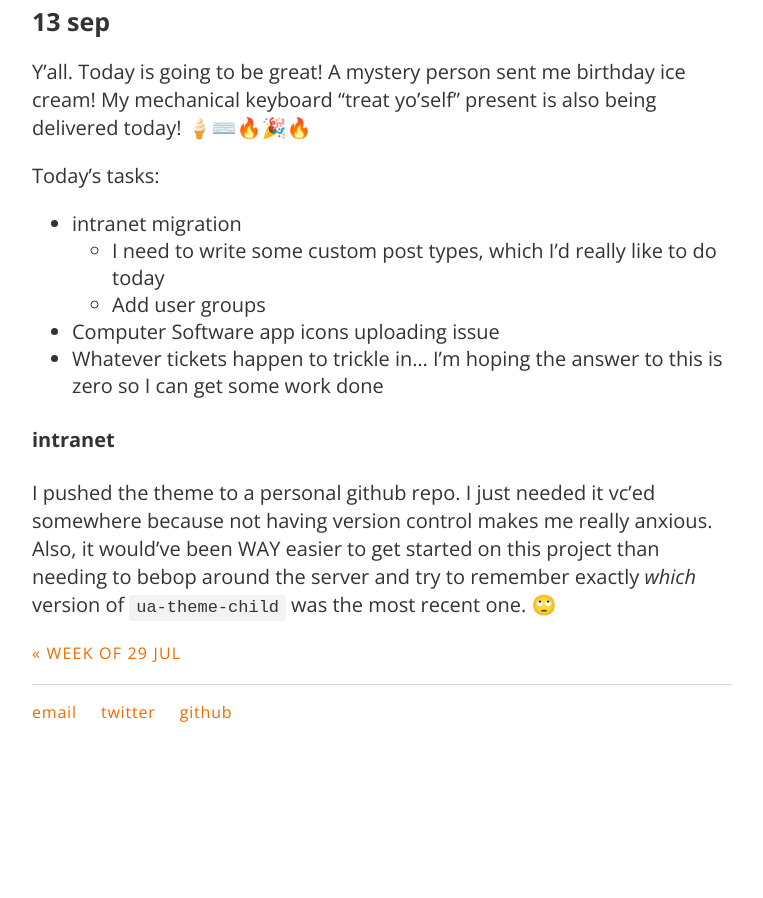
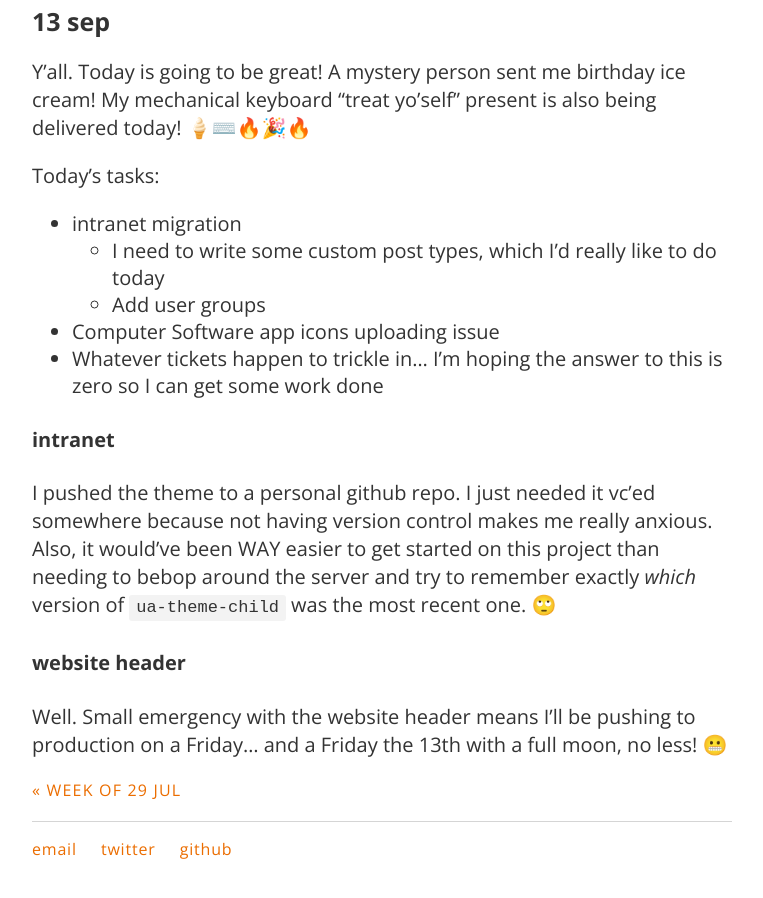
Before and after one commit to carylwyatt/carylwyatt.github.io, a Jekyll site: the page built from _posts/2019-09-09-week-of-09-sep.md, in a window 1280 px wide and 900 px high, scrolled down 2219 px. Shown: the whole window, without its empty margins (258-1021 px from the left). Built offline with Jekyll 4.4.1, drawn with Linux system fonts in a browser that asks for light colours; emoji names are drawn with the system emoji font; before the commit the page ends 2982 px from its top, so only the background shows below that.

Commit message:
end of last week

```diff
--- a/_posts/2019-09-09-week-of-09-sep.md
+++ b/_posts/2019-09-09-week-of-09-sep.md
@@ -61,3 +61,7 @@ Today's tasks:
 #### intranet
 
 I pushed the theme to a personal github repo. I just needed it vc'ed somewhere because not having version control makes me really anxious. Also, it would've been WAY easier to get started on this project than needing to bebop around the server and try to remember exactly *which* version of `ua-theme-child` was the most recent one. :roll_eyes:
+
+#### website header
+
+Well. Small emergency with the website header means I'll be pushing to production on a Friday... and a Friday the 13th with a full moon, no less! :grimacing:
```
